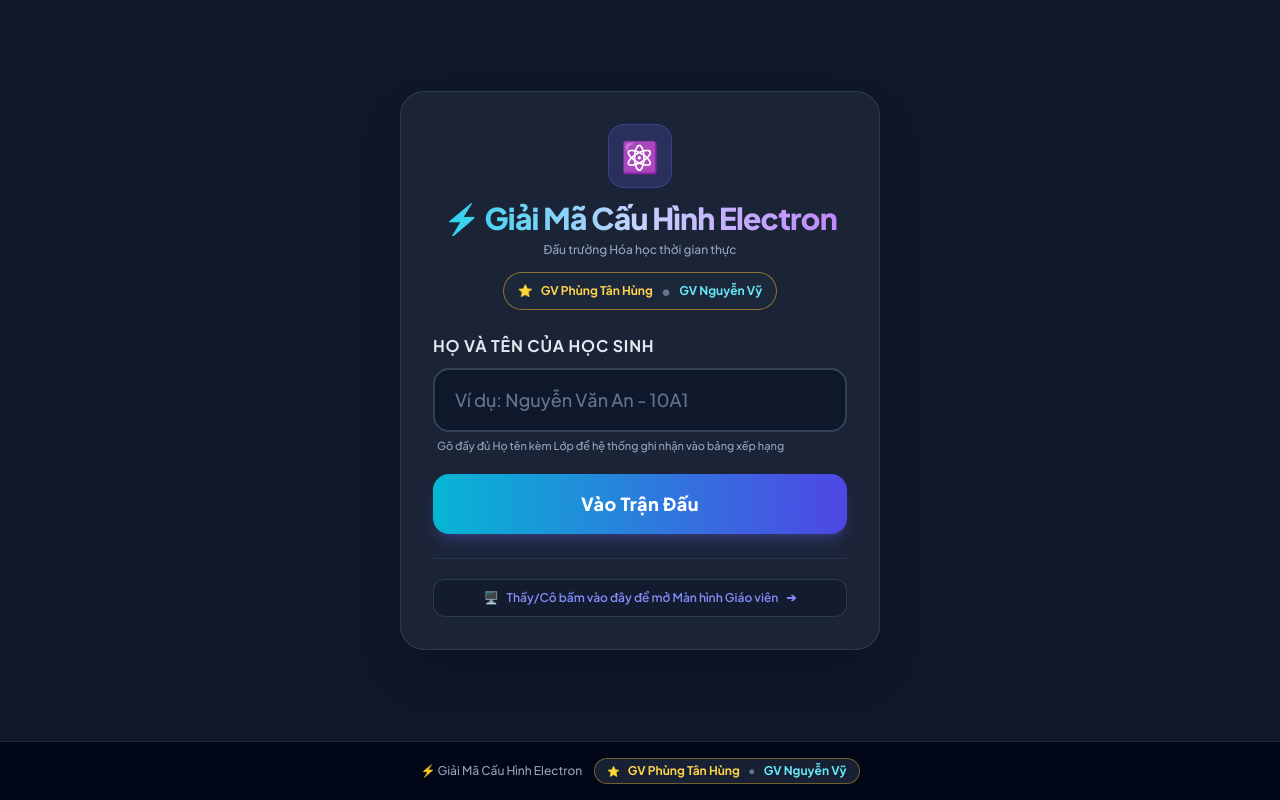
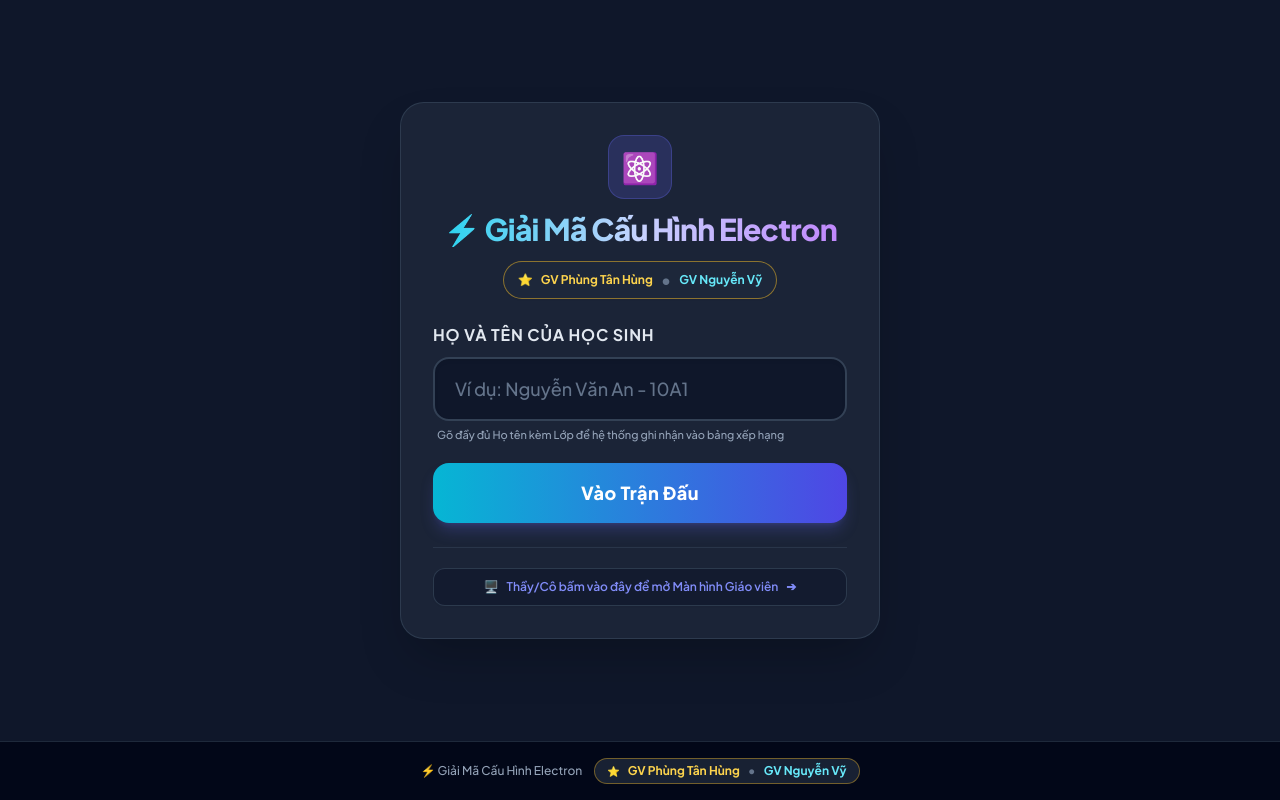
Before and after one commit to vynguyen-gif/electron-quiz, a plain HTML site: page index.html in a window 1280 px wide. Drawn offline with nearby package versions, Linux system fonts and the light colour scheme.

Commit message:
clean: remove subtitle 'Dau truong Hoa hoc thoi gian thuc', keep 'Giai Ma Cau Hinh Electron'

```diff
--- a/index.html
+++ b/index.html
@@ -116,7 +116,6 @@
         <h1 class="text-2xl sm:text-3xl font-extrabold tracking-tight bg-gradient-to-r from-cyan-400 via-indigo-200 to-purple-400 bg-clip-text text-transparent leading-snug">
           ⚡ Giải Mã Cấu Hình Electron
         </h1>
-        <p class="text-xs text-slate-400 mt-1.5 font-medium">Đấu trường Hóa học thời gian thực</p>
 
         <!-- Tên hai Thầy tinh tế & đẹp mắt -->
         <div class="mt-3.5 inline-flex items-center justify-center gap-2 px-3.5 py-1.5 bg-slate-800/90 border border-amber-400/50 rounded-full shadow-sm">
```
